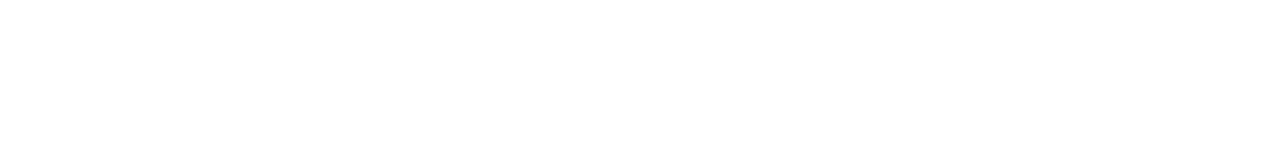
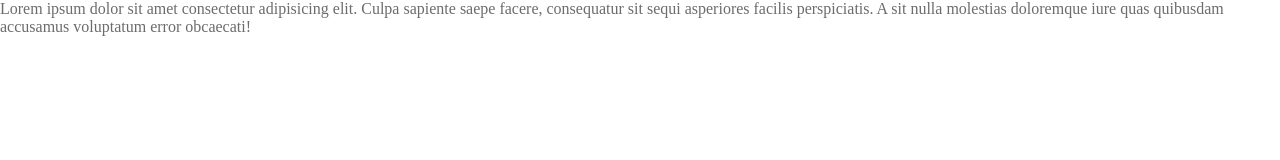
Before and after one commit to duda61/trabalhoviagem, a plain HTML site: page index.html in a window 1280 px wide. Drawn offline with Linux system fonts and the light colour scheme.

Commit message:
initial style guide

```diff
--- a/index.html
+++ b/index.html
@@ -7,6 +7,13 @@
     <link rel="stylesheet" href="styles/index.css">
 </head>
 <body>
+    <p>
+Lorem ipsum dolor sit amet consectetur adipisicing elit.
+Culpa sapiente saepe facere, consequatur sit sequi asperiores
+facilis perspiciatis. A sit nulla molestias doloremque iure quas quibusdam accusamus
 
+voluptatum error obcaecati!
+
+    </p>
 </body>
 </html>
--- a/styles/index.css
+++ b/styles/index.css
@@ -1 +1,19 @@
 @import url(global.css);
+
+
+:root{
+
+--brand-color:#ef5f4c;
+--shape-transparency:#ffffff91;
+--surface-color:#f5f5f5;
+--skeleton-color:#d9d9d9;
+--background-color:#ffff;
+--text-color-primary:#313131;
+--text-color-seconday:#6c6c6c;
+}
+
+body{
+
+    color:var(--text-color-seconday);
+    background-color: var(--background-color);
+}
```
Also changed, not shown: assets/AirplaneTilt.svg (added), assets/Image 01.png (added), assets/Image 02.png (added), assets/Image 03.png (added), assets/Image 04.png (added), assets/Image 05.png (added), assets/Image 06.png (added), assets/Image 07.png (added), assets/Image 08.png (added), assets/Image 09.png (added), assets/Image 10.png (added), assets/Image 11.png (added), assets/Image.svg (added), assets/Logo.svg (added), 2 more files, 1 other file.
